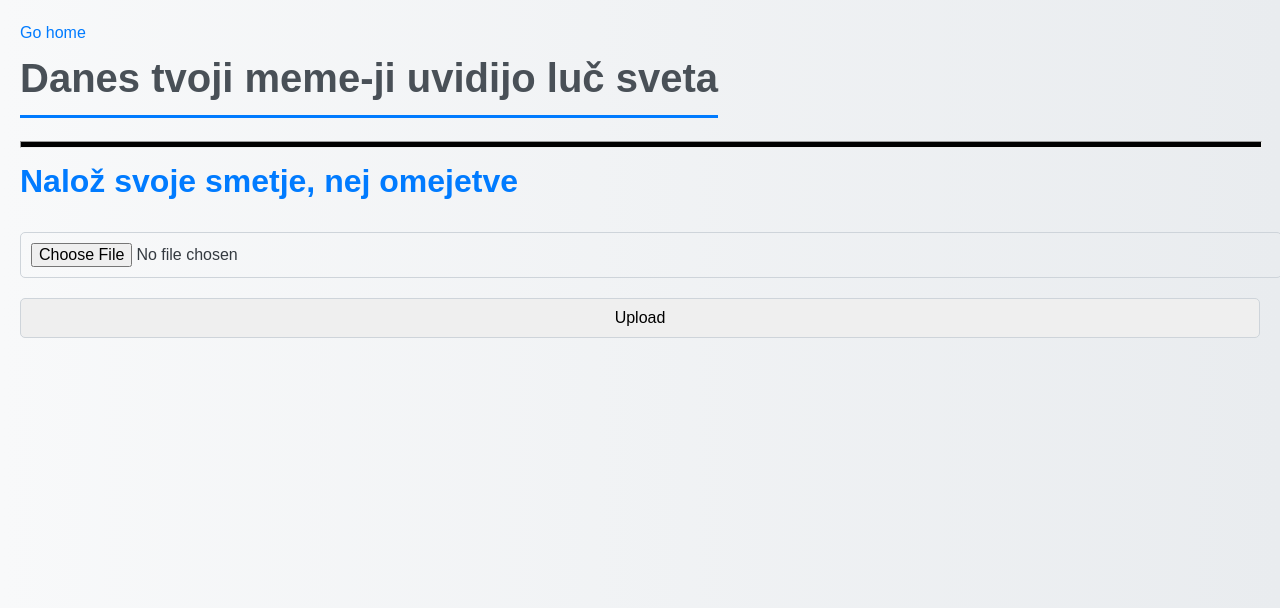
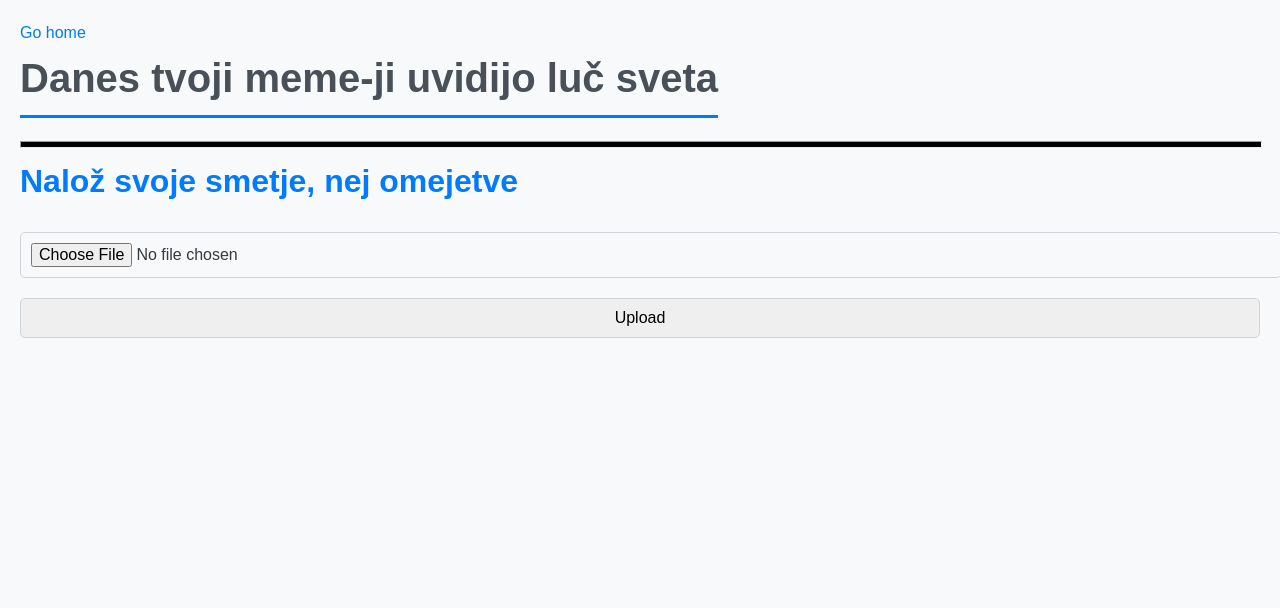
Before and after one commit to mlubej/hehormeh, a Flask app: page /upload in a window 1280 px wide. Shown: the top 608 px of the page. Run offline with Flask 3, Linux system fonts and the light colour scheme; parts of the project's set-up code (start-up, migrations or seed data) failed here and were passed over.

Commit message:
update css background color with expanding text

```diff
--- a/static/styles/style.css
+++ b/static/styles/style.css
@@ -93,7 +93,7 @@ body, h1, h2, h3, p, ul, li, a {
 /* Body Styling */
 body {
     font-family: 'Arial', sans-serif;
-    background: linear-gradient(to right, #f8f9fa, #e9ecef);
+    background: #f8f9fa;
     color: #343a40;
     line-height: 1.6;
     margin: 0;
@@ -306,6 +306,7 @@ img {
     margin: 20px 0;
     width: 100%;
     max-width: 600px;
+    background-color:#f8f9fa;
     font-family: 'Arial', sans-serif;
 }
 
```
